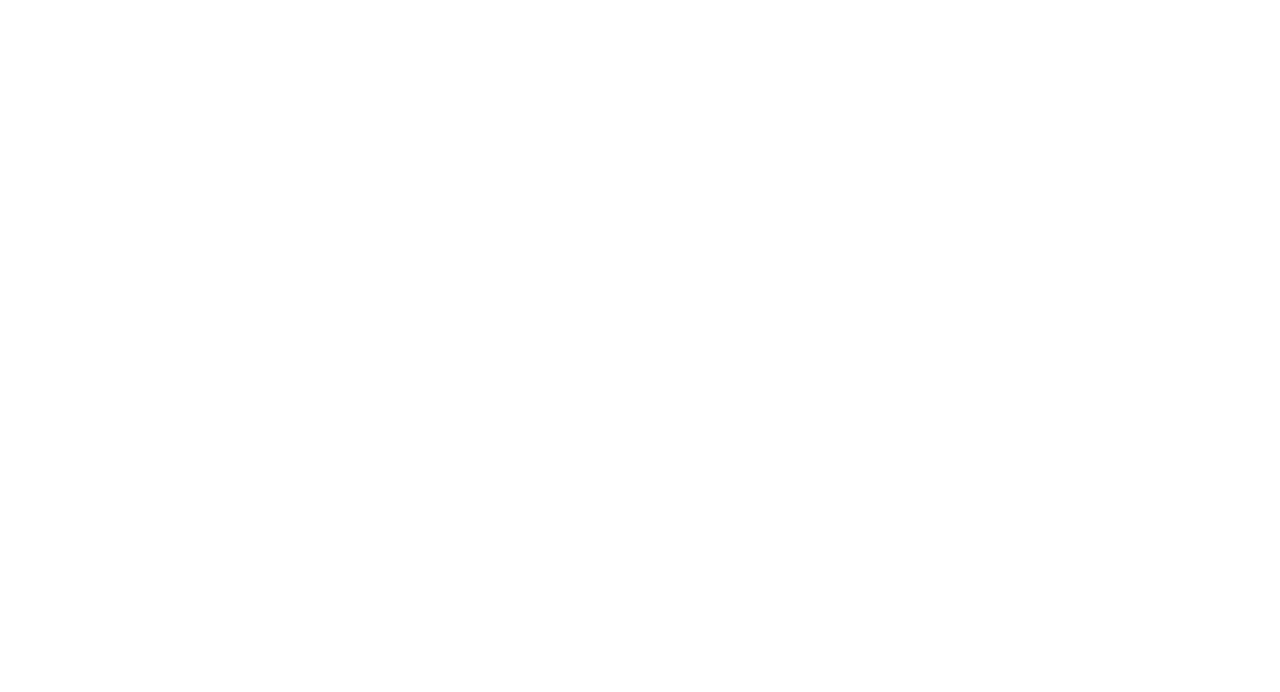
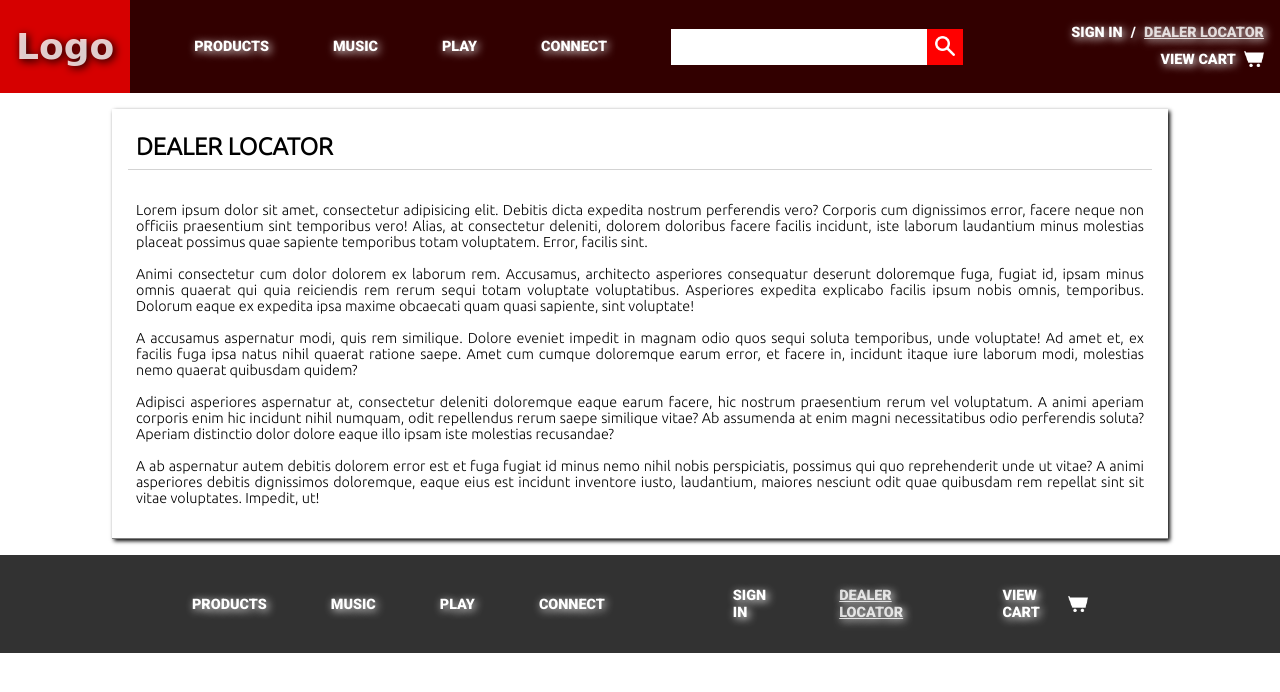
Before and after one commit to enier290188/tts-w01-d05-multi-page-css-and-html-lab, a plain HTML site: page pages/dealer-locator.html in a window 1280 px wide. Drawn offline with Linux system fonts and the light colour scheme; a web font is replaced by a local one.

Commit message:
Updating "dealer-locator.html" file.

```diff
--- a/pages/dealer-locator.html
+++ b/pages/dealer-locator.html
@@ -2,9 +2,60 @@
 <html lang="en">
     <head>
         <meta charset="UTF-8">
-        <title>Title</title>
+        <title>DEALER LOCATOR</title>
+        <link href="https://fonts.googleapis.com/css2?family=Turret+Road:wght@800&display=swap" rel="stylesheet">
+        <link href="https://fonts.googleapis.com/css2?family=Roboto:wght@900&display=swap" rel="stylesheet">
+        <link href="https://fonts.googleapis.com/css2?family=Ubuntu:wght@300&display=swap" rel="stylesheet">
+        <link href="../assets/css/css.css" rel="stylesheet">
     </head>
     <body>
-
+        <header id="header">
+            <div id="header-logo"><a href="../index.html">Logo</a></div>
+            <nav id="header-nav">
+                <ul id="header-nav-ul-left" class="header-nav-ul">
+                    <li class="header-nav-ul-left-link"><a href="../index.html">PRODUCTS</a></li>
+                    <li class="header-nav-ul-left-link"><a href="music.html">MUSIC</a></li>
+                    <li class="header-nav-ul-left-link"><a href="play.html">PLAY</a></li>
+                    <li class="header-nav-ul-left-link"><a href="connect.html">CONNECT</a></li>
+                    <li class="header-nav-ul-left-form">
+                        <form action="#" method="get">
+                            <input type="text" id="search"/>
+                            <button type="submit"><img src="../assets/img/search-icon.png" width="20px" height="20px" alt="..."/></button>
+                        </form>
+                    </li>
+                </ul>
+                <ul id="header-nav-ul-right" class="header-nav-ul">
+                    <li>
+                        <div><a href="sign-in.html">SIGN IN</a>&nbsp;&nbsp;&nbsp;<span>/</span>&nbsp;&nbsp;&nbsp;<a href="dealer-locator.html" class="active">DEALER LOCATOR</a></div>
+                        <div><a href="view-cart.html">VIEW CART</a>&nbsp;&nbsp;&nbsp;<img src="../assets/img/shopping-cart-icon.png" width="20px" height="20px" alt="..."/></div>
+                    </li>
+                </ul>
+            </nav>
+        </header>
+        <main id="main">
+            <h1 id="main-title">DEALER LOCATOR</h1>
+            <div id="main-content">
+                <p>Lorem ipsum dolor sit amet, consectetur adipisicing elit. Debitis dicta expedita nostrum perferendis vero? Corporis cum dignissimos error, facere neque non officiis praesentium sint temporibus vero! Alias, at consectetur deleniti, dolorem doloribus facere facilis incidunt, iste laborum laudantium minus molestias placeat possimus quae sapiente temporibus totam voluptatem. Error, facilis sint.</p>
+                <p>Animi consectetur cum dolor dolorem ex laborum rem. Accusamus, architecto asperiores consequatur deserunt doloremque fuga, fugiat id, ipsam minus omnis quaerat qui quia reiciendis rem rerum sequi totam voluptate voluptatibus. Asperiores expedita explicabo facilis ipsum nobis omnis, temporibus. Dolorum eaque ex expedita ipsa maxime obcaecati quam quasi sapiente, sint voluptate!</p>
+                <p>A accusamus aspernatur modi, quis rem similique. Dolore eveniet impedit in magnam odio quos sequi soluta temporibus, unde voluptate! Ad amet et, ex facilis fuga ipsa natus nihil quaerat ratione saepe. Amet cum cumque doloremque earum error, et facere in, incidunt itaque iure laborum modi, molestias nemo quaerat quibusdam quidem?</p>
+                <p>Adipisci asperiores aspernatur at, consectetur deleniti doloremque eaque earum facere, hic nostrum praesentium rerum vel voluptatum. A animi aperiam corporis enim hic incidunt nihil numquam, odit repellendus rerum saepe similique vitae? Ab assumenda at enim magni necessitatibus odio perferendis soluta? Aperiam distinctio dolor dolore eaque illo ipsam iste molestias recusandae?</p>
+                <p>A ab aspernatur autem debitis dolorem error est et fuga fugiat id minus nemo nihil nobis perspiciatis, possimus qui quo reprehenderit unde ut vitae? A animi asperiores debitis dignissimos doloremque, eaque eius est incidunt inventore iusto, laudantium, maiores nesciunt odit quae quibusdam rem repellat sint sit vitae voluptates. Impedit, ut!</p>
+            </div>
+        </main>
+        <footer id="footer">
+            <nav id="footer-nav">
+                <ul id="footer-nav-ul-left" class="footer-nav-ul">
+                    <li><a href="../index.html">PRODUCTS</a></li>
+                    <li><a href="music.html">MUSIC</a></li>
+                    <li><a href="play.html">PLAY</a></li>
+                    <li><a href="connect.html">CONNECT</a></li>
+                </ul>
+                <ul id="footer-nav-ul-right" class="footer-nav-ul">
+                    <li><a href="sign-in.html">SIGN IN</a></li>
+                    <li><a href="dealer-locator.html" class="active">DEALER LOCATOR</a></li>
+                    <li><a href="view-cart.html">VIEW CART</a>&nbsp;&nbsp;&nbsp;<img src="../assets/img/shopping-cart-icon.png" width="20px" height="20px" alt="..."/></li>
+                </ul>
+            </nav>
+        </footer>
     </body>
 </html>
```
